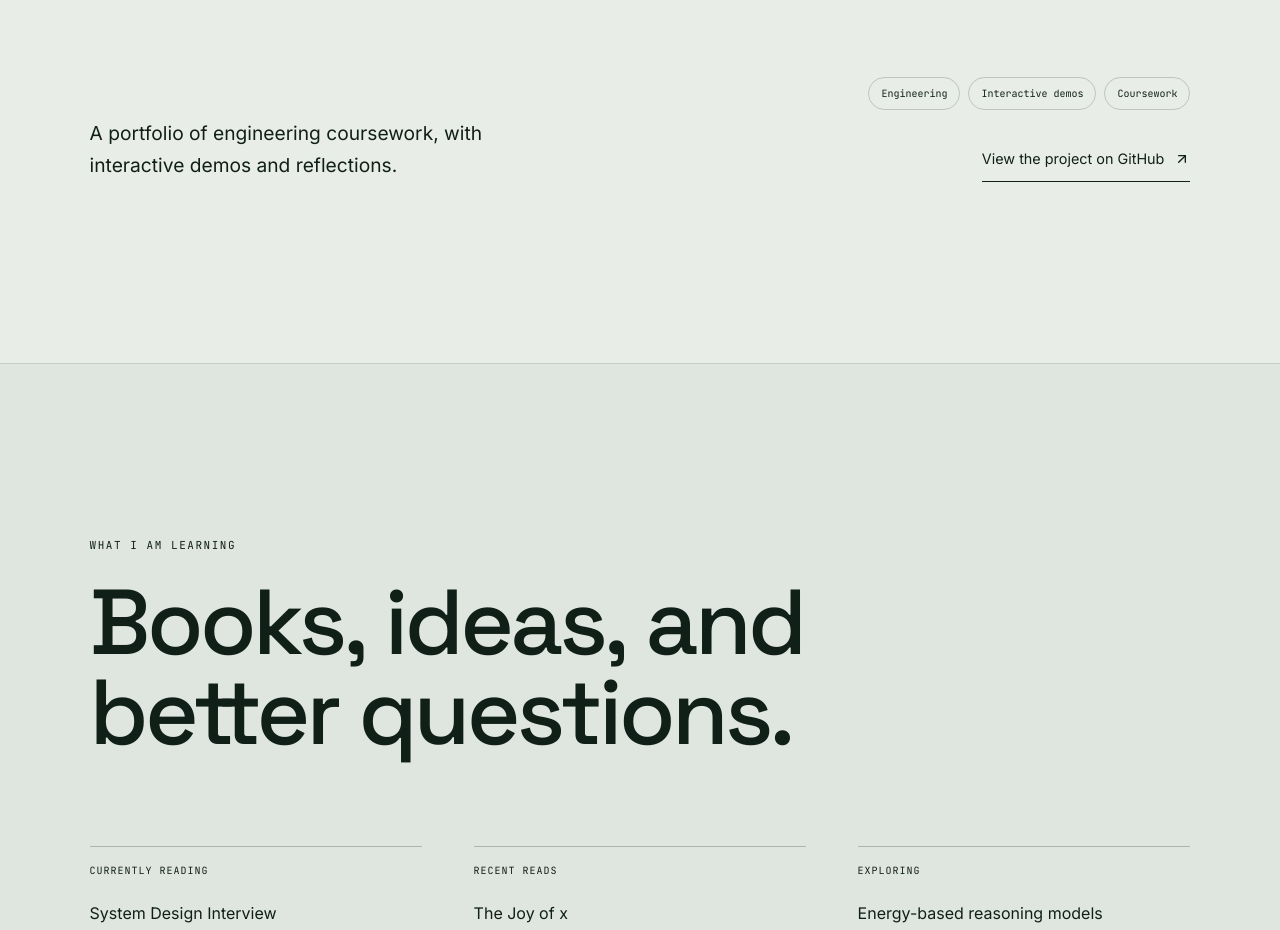
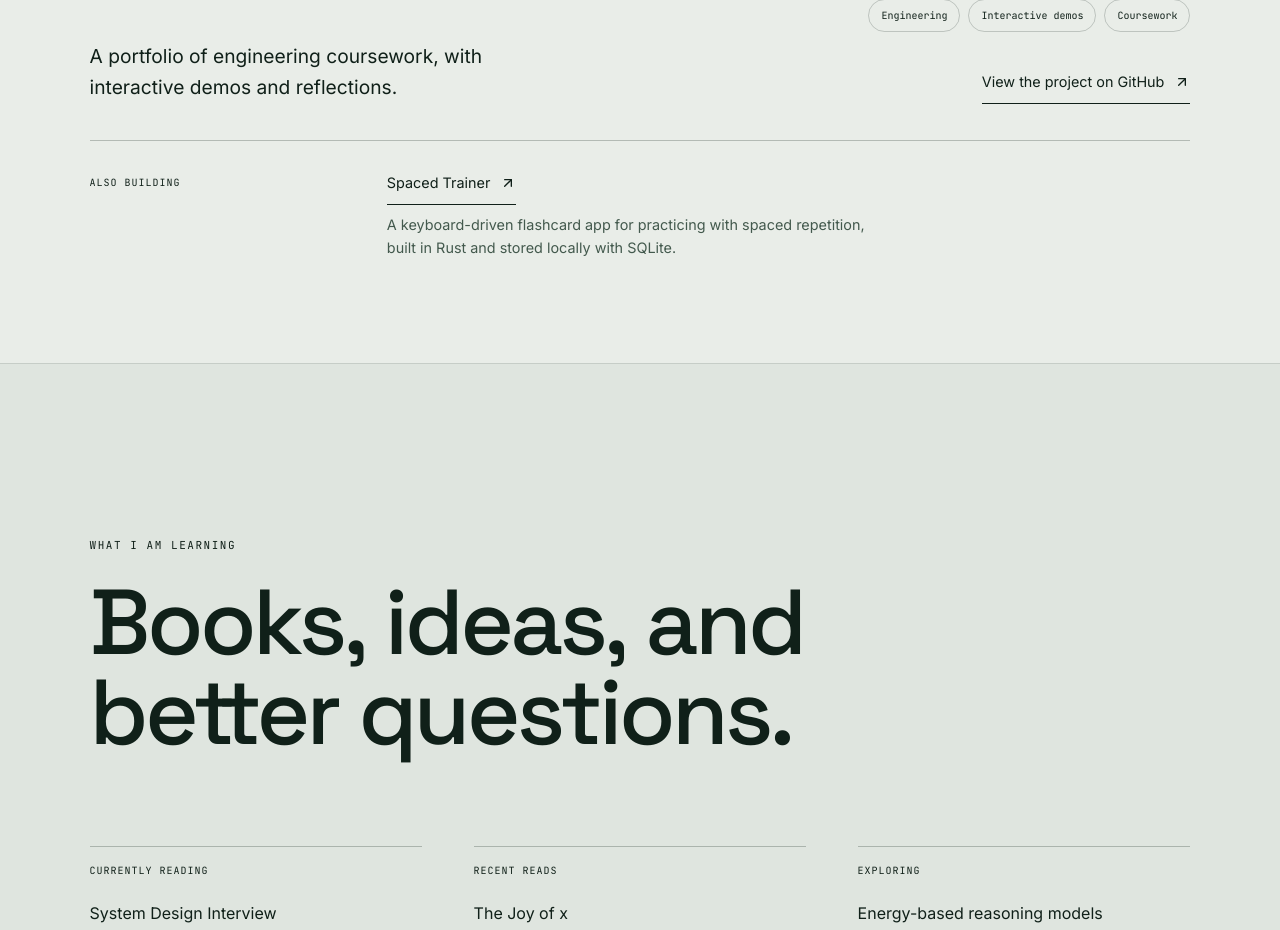
Before and after one commit to Akosah285/green-circuit, a Next.js app: page / in a window 1280 px wide. Shown: the part 1237-2167 px from the top of the page. Built offline with nearby package versions, Linux system fonts and the light colour scheme.

Commit message:
add recent spaced trainer project

```diff
--- a/src/app/PersonalPortal.tsx
+++ b/src/app/PersonalPortal.tsx
@@ -3,7 +3,7 @@
 import Link from "next/link";
 import { Fragment, useEffect, useRef, useState, type CSSProperties } from "react";
 import { ArrowUpRight, ChevronDown } from "lucide-react";
-import { portalSections, profile } from "@/data/portfolio";
+import { portalSections, profile, projectHref, spacedTrainerProject } from "@/data/portfolio";
 
 function PortalSculpture() {
   return (
@@ -343,6 +343,18 @@ export function PersonalPortal() {
                       </Link>
                     )}
                   </div>
+                  {section.id === "building" && (
+                    <div className="portal-featured-project">
+                      <p>Also building</p>
+                      <div>
+                        <Link href={projectHref(spacedTrainerProject)} className="portal-section-link">
+                          {spacedTrainerProject.title}
+                          <ArrowUpRight className="h-4 w-4" aria-hidden="true" />
+                        </Link>
+                        <p>{spacedTrainerProject.summary}</p>
+                      </div>
+                    </div>
+                  )}
                 </>
               )}
             </div>
--- a/src/app/globals.css
+++ b/src/app/globals.css
@@ -487,6 +487,31 @@ a {
   gap: 28px;
 }
 
+.portal-featured-project {
+  grid-column: 1 / -1;
+  display: grid;
+  grid-template-columns: minmax(0, .35fr) minmax(0, 1fr);
+  gap: 16px;
+  border-top: 1px solid rgb(16 32 25 / 25%);
+  padding-top: 20px;
+}
+
+.portal-featured-project > p {
+  padding-top: 14px;
+  font-family: var(--font-jetbrains-mono), monospace;
+  font-size: 10px;
+  letter-spacing: .1em;
+  text-transform: uppercase;
+}
+
+.portal-featured-project div > p {
+  max-width: 56ch;
+  margin-top: 8px;
+  color: #43594d;
+  font-size: .9rem;
+  line-height: 1.6;
+}
+
 .portal-tags {
   display: flex;
   flex-wrap: wrap;
@@ -548,6 +573,11 @@ a {
 @media (max-width: 640px) {
   .portal-learning-grid {
     grid-template-columns: minmax(0, 1fr);
+  }
+
+  .portal-featured-project {
+    grid-template-columns: minmax(0, 1fr);
+    gap: 4px;
   }
 }
 
--- a/src/data/portfolio.ts
+++ b/src/data/portfolio.ts
@@ -123,6 +123,23 @@ export const portalSections = [
   },
 ] as const;
 
+export const spacedTrainerProject: ProjectItem = {
+  slug: "spaced-trainer",
+  title: "Spaced Trainer",
+  category: "Work & Builds",
+  period: "2026",
+  summary:
+    "A keyboard-driven flashcard app for practicing with spaced repetition, built in Rust and stored locally with SQLite.",
+  context:
+    "A local study tool for creating decks and reviewing cards without an account or database server.",
+  approach:
+    "Built a terminal interface with Ratatui and Crossterm, using an SM-2 scheduler and SQLite to store cards and review history.",
+  takeaway:
+    "Combining a keyboard-driven workflow with local storage keeps practice accessible without a hosted service.",
+  tags: ["Rust", "Ratatui", "SQLite", "Spaced Repetition"],
+  link: "https://github.com/Akosah285/spaced-learner",
+};
+
 export const projects: ProjectItem[] = [
   {
     slug: "green-circuit",
@@ -140,6 +157,7 @@ export const projects: ProjectItem[] = [
     tags: ["Next.js", "TypeScript", "Azure", "CI/CD"],
     link: "https://github.com/Akosah285/green-circuit",
   },
+  spacedTrainerProject,
   {
     slug: "microsoft-engineering-craft",
     title: "Production Software Engineering at Microsoft",
```
Also changed, not shown: 1 other file (tests, documents, lock files or other folders).
